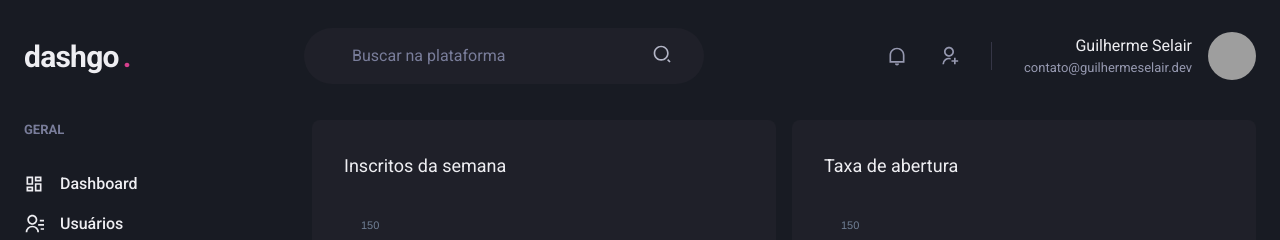
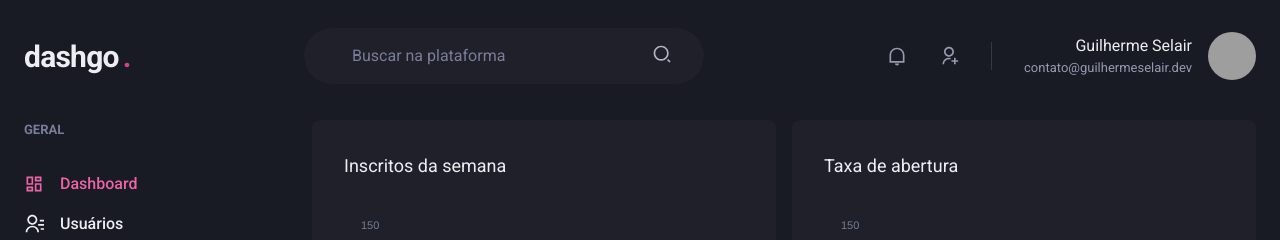
Before and after one commit to GuiSelair/Ignite-DashGO, a Next.js app: page /dashboard in a window 1280 px wide. Shown: the top 240 px of the page. Built offline with nearby package versions, Linux system fonts and the light colour scheme; grey boxes are pictures that could not be loaded.

Commit message:
Feat: Added ActiveLink in nav to move user between pages

```diff
--- /dev/null
+++ b/src/components/ActiveLink.tsx
@@ -0,0 +1,36 @@
+import Link, { LinkProps } from "next/link";
+import { useRouter } from "next/router";
+import { cloneElement, ReactElement } from "react";
+
+interface IActiveLink extends LinkProps {
+	children: ReactElement;
+	shouldMatchExactHref?: boolean;
+}
+
+function ActiveLink({ children, shouldMatchExactHref, ...rest }: IActiveLink) {
+	let isActive = false;
+	const router = useRouter();
+
+	if (
+		shouldMatchExactHref &&
+		(router.asPath === rest.href || router.asPath === rest.as)
+	)
+		isActive = true;
+
+	if (
+		!shouldMatchExactHref &&
+		(router.asPath.startsWith(String(rest.href)) ||
+			router.asPath.startsWith(String(rest.as)))
+	)
+		isActive = true;
+
+	return (
+		<Link {...rest}>
+			{cloneElement(children, {
+				color: isActive ? "pink.400" : "gray.50",
+			})}
+		</Link>
+	);
+}
+
+export default ActiveLink;
--- a/src/components/Sidebar/NavLink.tsx
+++ b/src/components/Sidebar/NavLink.tsx
@@ -1,23 +1,27 @@
 import {
 	Icon,
-	Link,
+	Link as ChakraLink,
 	Text,
 	LinkProps as ChakraLinkProps,
 } from "@chakra-ui/react";
 import { ElementType } from "react";
+import ActiveLink from "../ActiveLink";
 
 interface INavLink extends ChakraLinkProps {
 	children: string;
 	icon: ElementType;
+	href: string;
 }
 
-export default function NavLink({ children, icon, ...rest }: INavLink) {
+export default function NavLink({ children, icon, href, ...rest }: INavLink) {
 	return (
-		<Link display="flex" alignItems="center" {...rest}>
-			<Icon as={icon} fontSize="20" />
-			<Text ml="4" fontWeight="medium">
-				{children}
-			</Text>
-		</Link>
+		<ActiveLink href={href} passHref>
+			<ChakraLink display="flex" alignItems="center" {...rest}>
+				<Icon as={icon} fontSize="20" />
+				<Text ml="4" fontWeight="medium">
+					{children}
+				</Text>
+			</ChakraLink>
+		</ActiveLink>
 	);
 }
--- a/src/components/Sidebar/SidebarNav.tsx
+++ b/src/components/Sidebar/SidebarNav.tsx
@@ -12,12 +12,20 @@ export default function SidebarNav() {
 	return (
 		<Stack spacing="12" align="flex-start">
 			<NavSection title="GERAL">
-				<NavLink icon={RiDashboardLine}>Dashboard</NavLink>
-				<NavLink icon={RiContactsLine}>Usuários</NavLink>
+				<NavLink icon={RiDashboardLine} href="/dashboard">
+					Dashboard
+				</NavLink>
+				<NavLink icon={RiContactsLine} href="/users">
+					Usuários
+				</NavLink>
 			</NavSection>
 			<NavSection title="AUTOMAÇÃO">
-				<NavLink icon={RiInputMethodLine}>Formulários</NavLink>
-				<NavLink icon={RiGitMergeLine}>Automação</NavLink>
+				<NavLink icon={RiInputMethodLine} href="/forms">
+					Formulários
+				</NavLink>
+				<NavLink icon={RiGitMergeLine} href="/automation">
+					Automação
+				</NavLink>
 			</NavSection>
 		</Stack>
 	);
```
